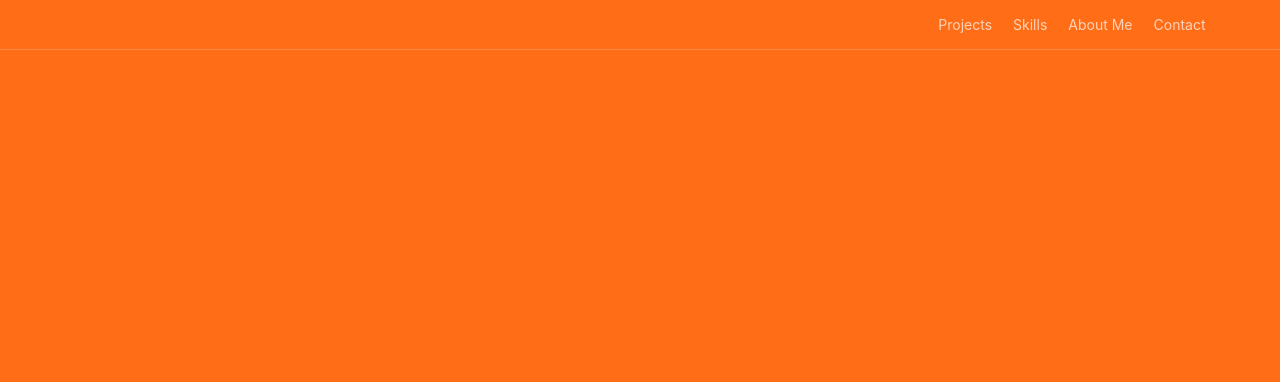
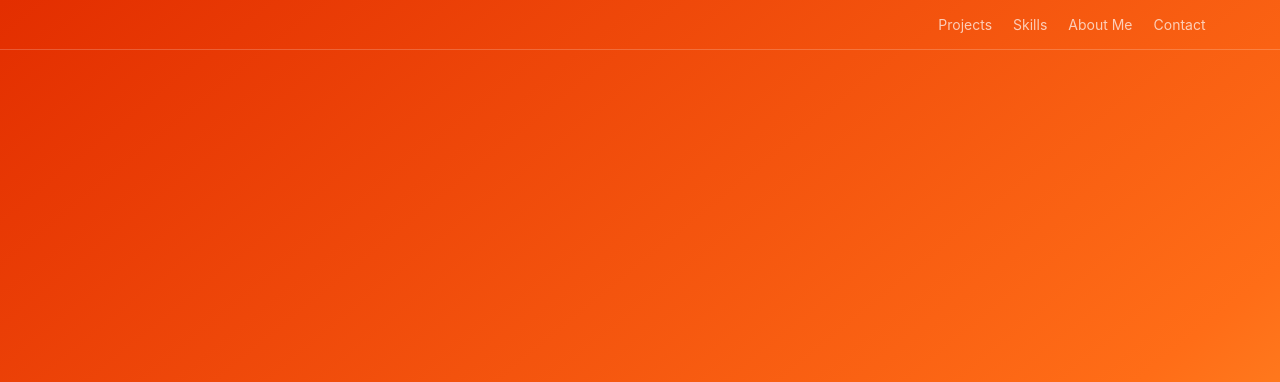
Before and after one commit to NHungate/NHungate.github.io, a website: page index.html in a window 1280 px wide. Shown: the top 382 px of the page. Drawn offline with Linux system fonts and the light colour scheme.

Commit message:
Add gradient to hero panel

```diff
--- a/index.html
+++ b/index.html
@@ -7,7 +7,7 @@
   <link rel="stylesheet" href="/css/site.css">
 </head>
 <body class="is-dark">
-  <header class="hero is-primary is-fullheight">
+  <header class="hero is-primary is-bold is-fullheight">
     <div class="hero-head">
       <nav class="nav">
         <div class="container">
```
